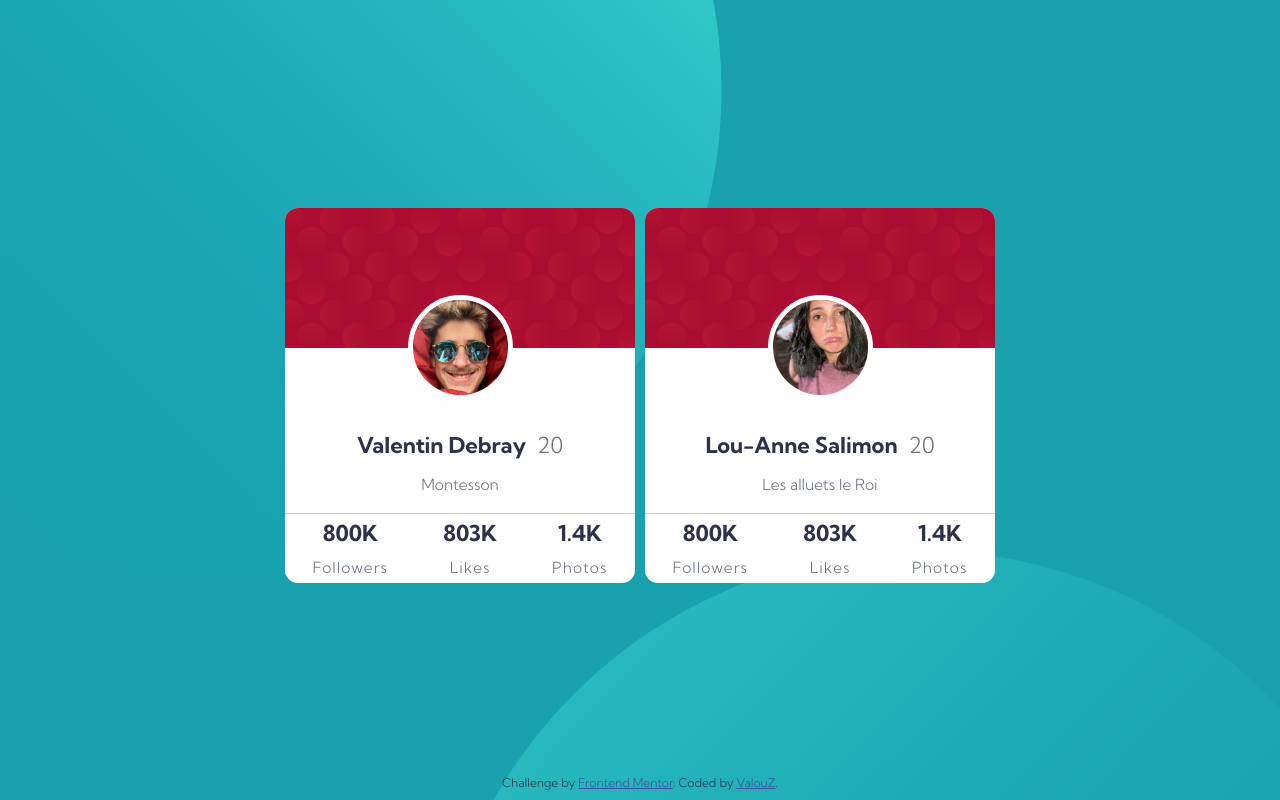
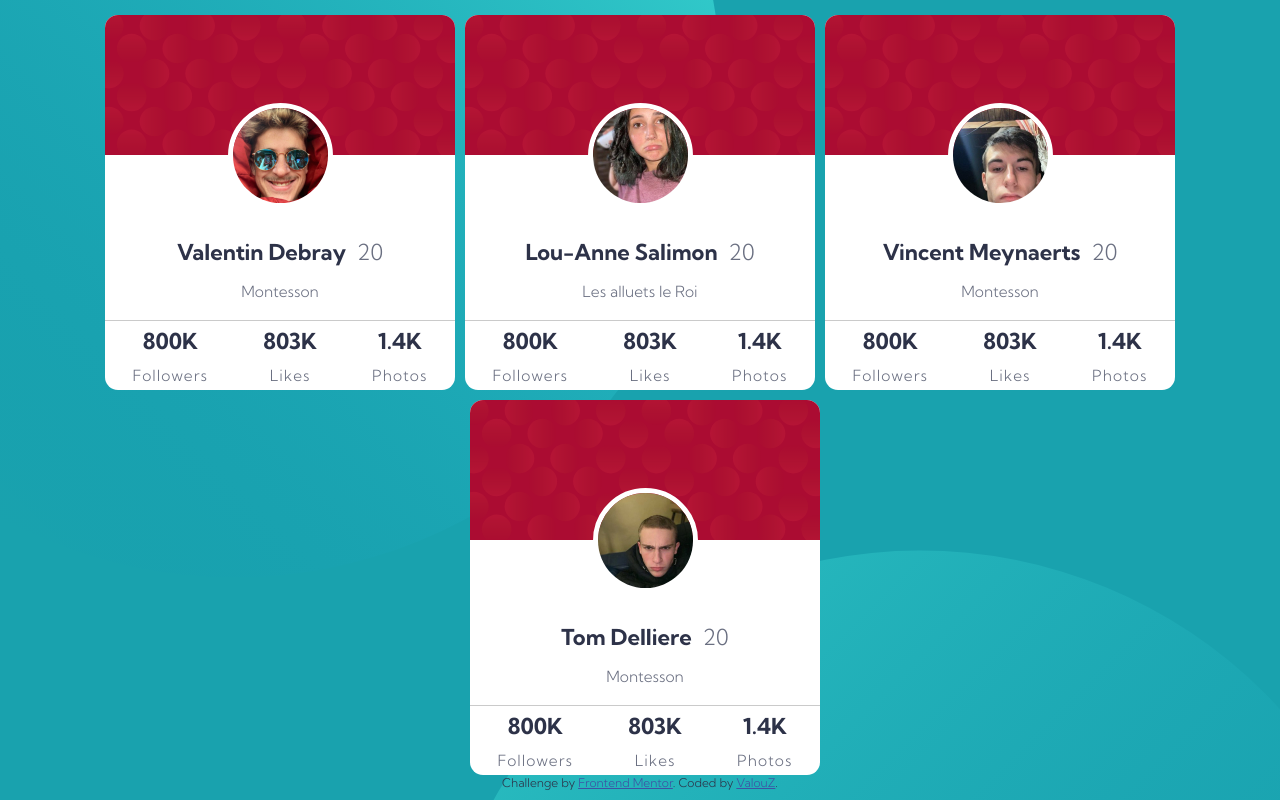
Before and after one commit to ValouZ/Profile_card_component, a plain HTML site: page index.html in a window 1280 px wide. Drawn offline with Linux system fonts and the light colour scheme.

Commit message:
last changement for martinmatin

```diff
--- a/index.html
+++ b/index.html
@@ -78,7 +78,7 @@
                 </div>
             </div>
 
-            <!-- <div class="card">
+            <div class="card">
                 <div class="pattern-card-top">
                     <img src="images/bg-pattern-card-red.svg" alt="">
                 </div>
@@ -136,7 +136,7 @@
                         <div class="stat-name">Photos</div>
                     </div>
                 </div>
-            </div> -->
+            </div>
 
 
         </div>
--- a/style.css
+++ b/style.css
@@ -16,7 +16,7 @@ root {
     height: 100vh;
     align-items: center;
     justify-content: center;
-    overflow: hidden;
+    overflow-x: hidden;
     background-color: #19A2AE;
 }
 
```
